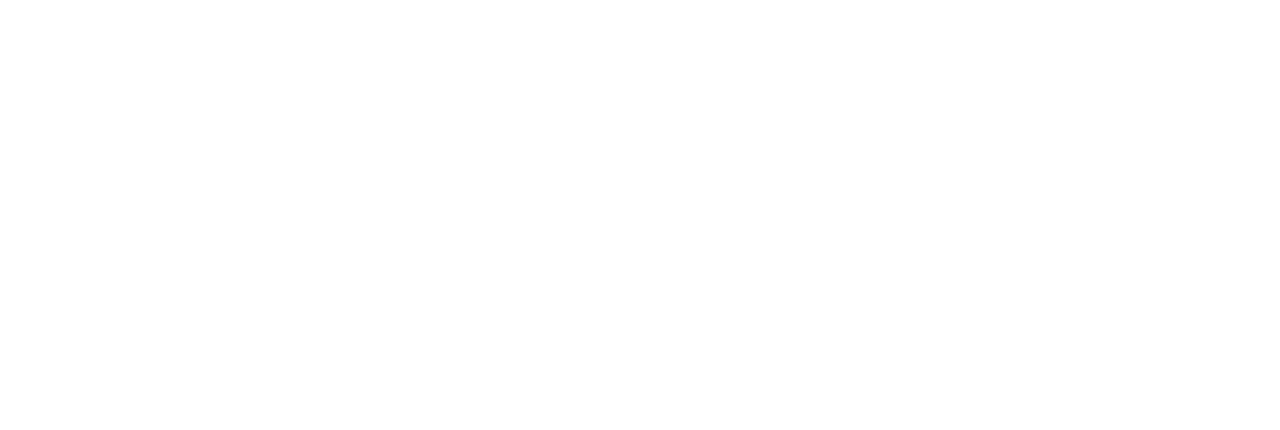
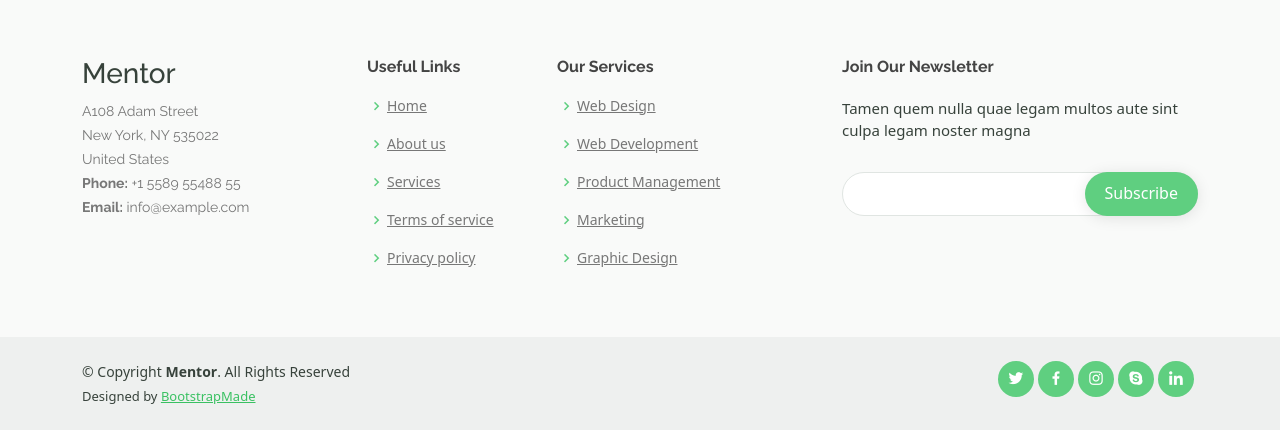
Before and after one commit to 8055SUBASH/Vcentry-Frontend, a React (Create React App) app: page / in a window 1280 px wide. Shown: the part 1145-1575 px from the top of the page. Before the commit the page ends 1142 px from the top, so only its background shows below. Built offline with nearby package versions, Linux system fonts and the light colour scheme.

Commit message:
footer added

```diff
--- /dev/null
+++ b/src/components/footer.js
@@ -0,0 +1,85 @@
+import React from 'react';
+
+const FooterComponent = () => {
+    return (
+        <div>
+            <div id="footer">
+
+                <div class="footer-top">
+                    <div class="container">
+                        <div class="row">
+
+                            <div class="col-lg-3 col-md-6 footer-contact">
+                                <h3>Mentor</h3>
+                                <p>
+                                    A108 Adam Street <br></br>
+                                    New York, NY 535022<br></br>
+                                    United States <br></br>
+                                    <strong>Phone:</strong> +1 5589 55488 55<br></br>
+                                    <strong>Email:</strong> info@example.com<br></br>
+                                </p>
+                            </div>
+
+                            <div class="col-lg-2 col-md-6 footer-links">
+                                <h4>Useful Links</h4>
+                                <ul>
+                                    <li><i class="bx bx-chevron-right"></i> <a href="#">Home</a></li>
+                                    <li><i class="bx bx-chevron-right"></i> <a href="#">About us</a></li>
+                                    <li><i class="bx bx-chevron-right"></i> <a href="#">Services</a></li>
+                                    <li><i class="bx bx-chevron-right"></i> <a href="#">Terms of service</a></li>
+                                    <li><i class="bx bx-chevron-right"></i> <a href="#">Privacy policy</a></li>
+                                </ul>
+                            </div>
+
+                            <div class="col-lg-3 col-md-6 footer-links">
+                                <h4>Our Services</h4>
+                                <ul>
+                                    <li><i class="bx bx-chevron-right"></i> <a href="#">Web Design</a></li>
+                                    <li><i class="bx bx-chevron-right"></i> <a href="#">Web Development</a></li>
+                                    <li><i class="bx bx-chevron-right"></i> <a href="#">Product Management</a></li>
+                                    <li><i class="bx bx-chevron-right"></i> <a href="#">Marketing</a></li>
+                                    <li><i class="bx bx-chevron-right"></i> <a href="#">Graphic Design</a></li>
+                                </ul>
+                            </div>
+
+                            <div class="col-lg-4 col-md-6 footer-newsletter">
+                                <h4>Join Our Newsletter</h4>
+                                <p>Tamen quem nulla quae legam multos aute sint culpa legam noster magna</p>
+                                <form action="" method="post">
+                                    <input type="email" name="email"></input><input type="submit" value="Subscribe"></input>
+                                </form>
+                            </div>
+
+                        </div>
+                    </div>
+                </div>
+
+                <div class="container d-md-flex py-4">
+
+                    <div class="me-md-auto text-center text-md-start">
+                        <div class="copyright">
+                            &copy; Copyright <strong><span>Mentor</span></strong>. All Rights Reserved
+                        </div>
+                        <div class="credits">
+
+                            Designed by <a href="https://bootstrapmade.com/">BootstrapMade</a>
+                        </div>
+                    </div>
+                    <div class="social-links text-center text-md-right pt-3 pt-md-0">
+                        <a href="#" class="twitter"><i class="bx bxl-twitter"></i></a>
+                        <a href="#" class="facebook"><i class="bx bxl-facebook"></i></a>
+                        <a href="#" class="instagram"><i class="bx bxl-instagram"></i></a>
+                        <a href="#" class="google-plus"><i class="bx bxl-skype"></i></a>
+                        <a href="#" class="linkedin"><i class="bx bxl-linkedin"></i></a>
+                    </div>
+                </div>
+
+
+
+
+            </div >
+        </div >
+    );
+};
+
+export default FooterComponent;
--- a/src/pages/Home.js
+++ b/src/pages/Home.js
@@ -2,15 +2,13 @@
 
 
 import HeaderComponent from '../components/header';
+import FooterComponent from '../components/footer';
 
 const Home = () => {
     return (
         <div>
 
             <HeaderComponent></HeaderComponent>
-
-
-
 
             <section id="hero" class="d-flex justify-content-center align-items-center">
                 <div class="container position-relative" data-aos="zoom-in" data-aos-delay="100">
@@ -30,7 +28,7 @@
 
                     <div class="row">
                         <div class="col-lg-6 order-1 order-lg-2" data-aos="fade-left" data-aos-delay="100">
-                            <img src="./img/about.jpg" class="img-fluid" alt=""/>
+                            <img src="./img/about.jpg" class="img-fluid" alt="" />
                         </div>
                         <div class="col-lg-6 pt-4 pt-lg-0 order-2 order-lg-1 content">
                             <h3>Voluptatem dignissimos provident quasi corporis voluptates sit assumenda.</h3>
@@ -54,6 +52,8 @@
             </section>
             {/* <!-- End About Section --> */}
 
+            <FooterComponent></FooterComponent>
+
         </div>
     );
 };
```
